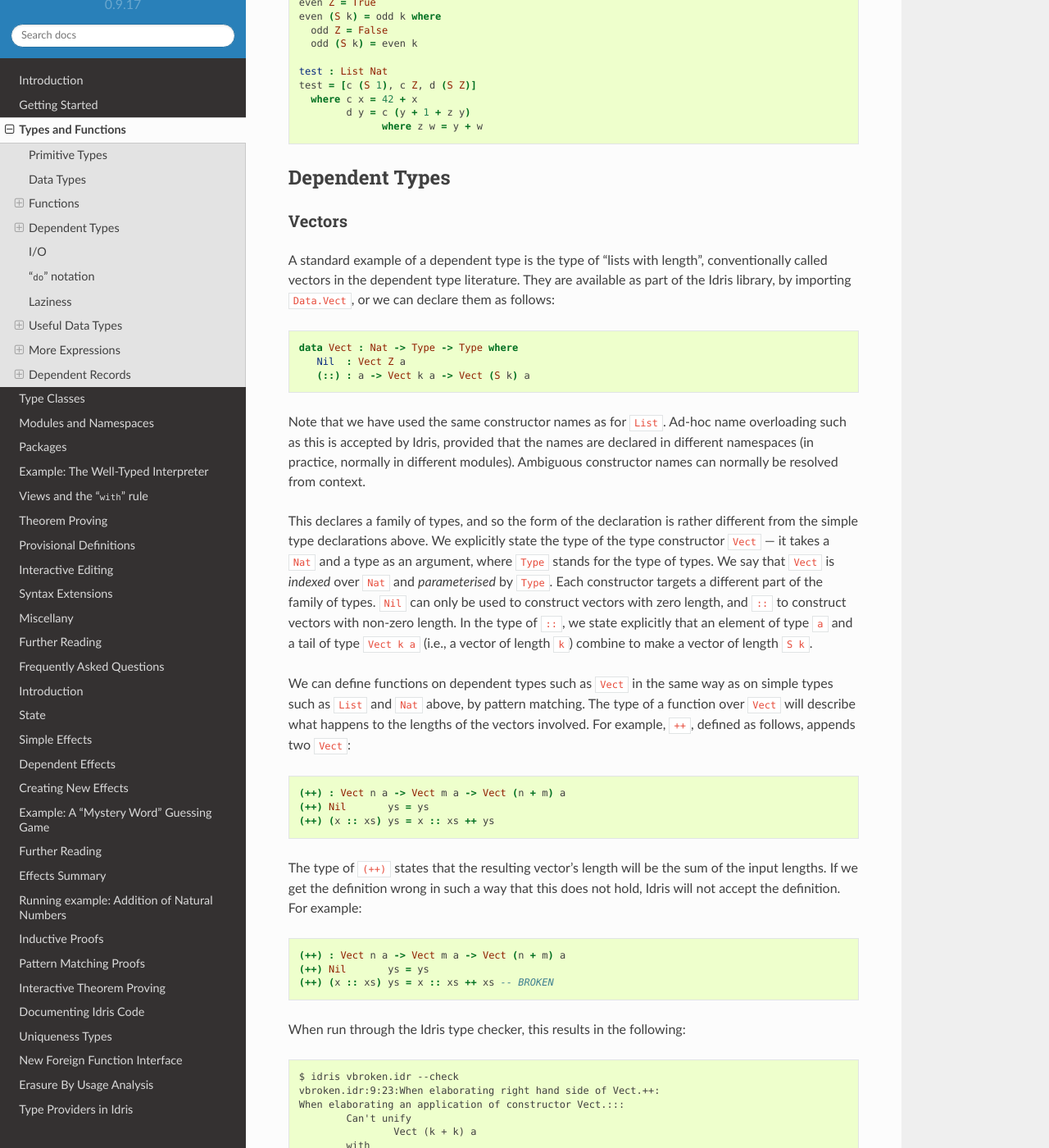
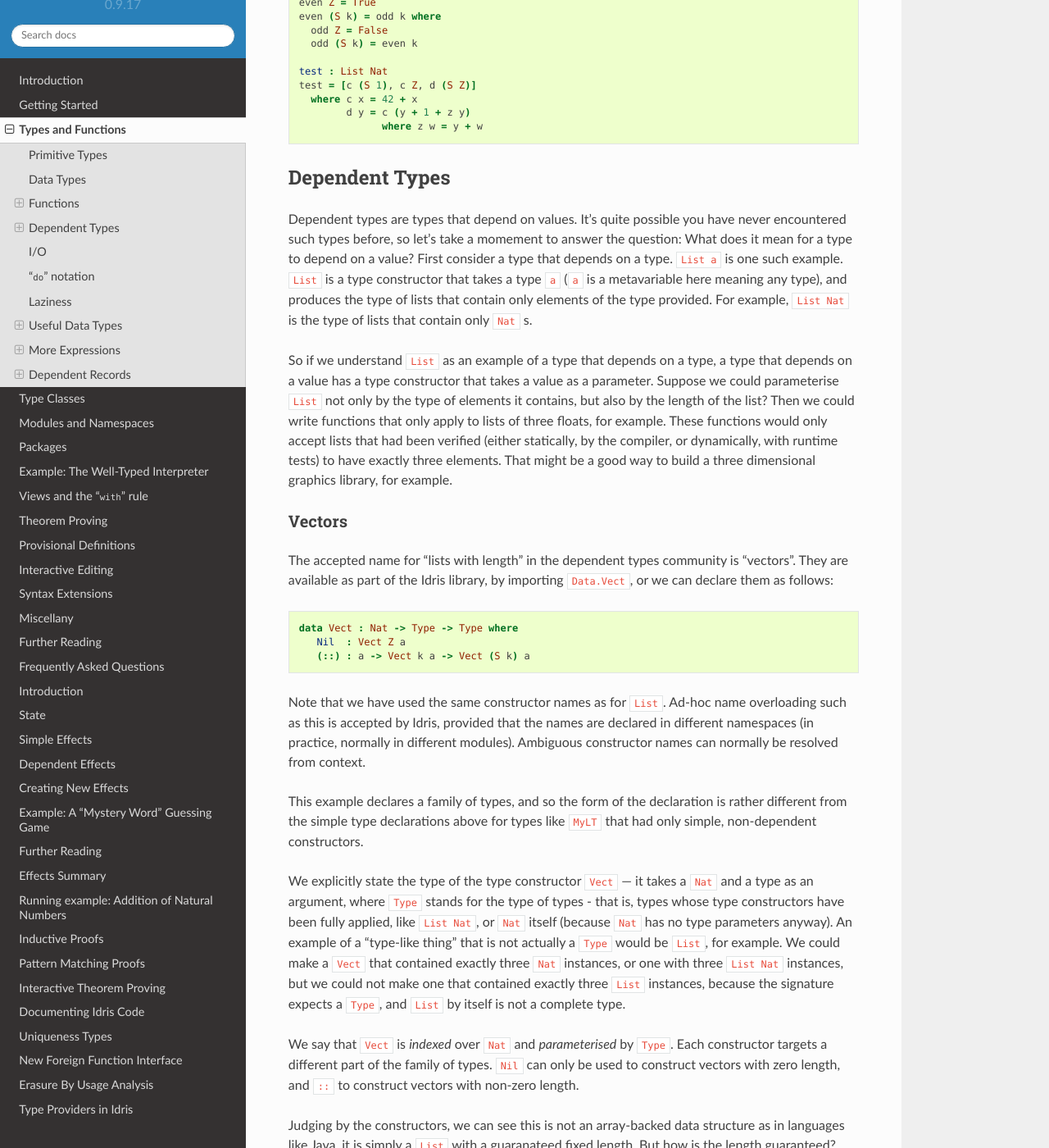
Before and after one commit to idris-lang/Idris-dev, a Sphinx documentation site: the page built from docs/tutorial/typesfuns.rst, in a window 1280 px wide and 1400 px high, scrolled down 4072 px. Shown: the whole window at 82% size. Built offline with Sphinx 7.4.7 and the Read the Docs theme 2.0.0, drawn with Linux system fonts in a browser that asks for light colours; formulas are drawn with MathJax 3; some of the changed text lies outside the part shown.

Commit message:
Added informal definition of dependent types and additional material about vectors and finite sets

```diff
--- a/docs/tutorial/typesfuns.rst
+++ b/docs/tutorial/typesfuns.rst
@@ -243,12 +243,24 @@ So, for example, the following definitions are legal:
 Dependent Types
 ===============
 
+Dependent types are types that depend on values. It's quite possible you have never encountered such types before,
+so let's take a momement to answer the question: What does it mean for a type to depend on a value?
+First consider a type that depends on a type. ``List a`` is one such example. ``List`` is a type constructor
+that takes a type ``a`` (``a`` is a metavariable here meaning any type), and produces the type of lists that
+contain only elements of the type provided. For example, ``List Nat`` is the type of lists that contain only ``Nat`` s.
+
+So if we understand ``List`` as an example of a type that depends on a type,
+a type that depends on a value has a type constructor that takes a value as a parameter. Suppose we could parameterise
+``List`` not only by the type of elements it contains, but also by the length of the list? Then we could
+write functions that only apply to lists of three floats, for example. These functions would only accept lists that
+had been verified (either statically, by the compiler, or dynamically, with runtime tests) to have exactly three elements.
+That might be a good way to build a three dimensional graphics library, for example.
+
 Vectors
 -------
 
-A standard example of a dependent type is the type of “lists with
-length”, conventionally called vectors in the dependent type
-literature.  They are available as part of the Idris library, by
+The accepted name for "lists with length" in the dependent types community is "vectors".
+They are available as part of the Idris library, by
 importing ``Data.Vect``, or we can declare them as follows:
 
 .. code-block:: idris
@@ -263,15 +275,31 @@ provided that the names are declared in different namespaces (in
 practice, normally in different modules). Ambiguous constructor names
 can normally be resolved from context.
 
-This declares a family of types, and so the form of the declaration is
-rather different from the simple type declarations above. We
-explicitly state the type of the type constructor ``Vect`` — it takes
+This example declares a family of types, and so the form of the declaration is
+rather different from the simple type declarations above for types like
+``MyLT`` that had only simple, non-dependent constructors.
+
+We explicitly state the type of the type constructor ``Vect`` — it takes
 a ``Nat`` and a type as an argument, where ``Type`` stands for the
-type of types. We say that ``Vect`` is *indexed* over ``Nat`` and
+type of types - that is, types whose type constructors have been fully applied,
+like ``List Nat``, or ``Nat`` itself (because ``Nat`` has no type parameters anyway).
+An example of a "type-like thing" that is not actually a ``Type`` would be ``List``, for example.
+We could make a ``Vect`` that contained exactly three ``Nat`` instances, or one with three
+``List Nat`` instances, but we could not make one that contained exactly
+three ``List`` instances, because the signature expects a ``Type``, and
+``List`` by itself is not a complete type.
+
+We say that ``Vect`` is *indexed* over ``Nat`` and
 *parameterised* by ``Type``. Each constructor targets a different part
 of the family of types. ``Nil`` can only be used to construct vectors
 with zero length, and ``::`` to construct vectors with non-zero
-length. In the type of ``::``, we state explicitly that an element of
+length.
+
+Judging by the constructors, we can see this is not an array-backed data
+structure as in languages like Java, it is simply a ``List`` with a guaranateed
+fixed length. But how is the length guaranteed?
+
+In the type of ``::``, we state explicitly that an element of
 type ``a`` and a tail of type ``Vect k a`` (i.e., a vector of length
 ``k``) combine to make a vector of length ``S k``.
 
@@ -321,11 +349,22 @@ This error message suggests that there is a length mismatch between
 two vectors — we needed a vector of length ``k + m``, but provided a
 vector of length ``k + k``.
 
+This ability to define these sorts of invariants that are enforced by the compiler is
+extremely powerful, and one of the most important reasons for using a
+dependently typed language.
+
+Note however, that dependent types do not apply only to data structures!
+They are highly useful for functions as well, as we will see in later sections.
+
 The Finite Sets
 ---------------
 
 Finite sets, as the name suggests, are sets with a finite number of
-elements. They are available as part of the Idris library, by
+elements. They are another example of a dependently typed data structure,
+one which is indexed by a ``Nat``, but has no ``Type`` parameters. We will
+see that finite sets have an important relationship with vectors.
+
+They are available as part of the Idris library, by
 importing ``Data.Fin``, or can be declared as follows:
 
 .. code-block:: idris
```
